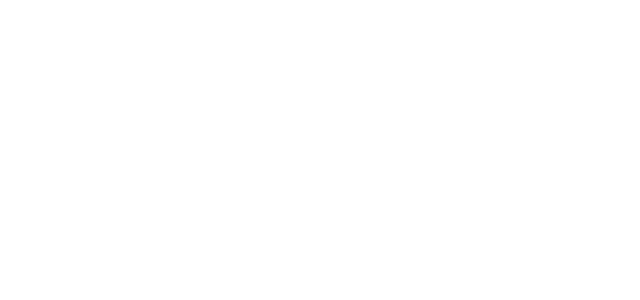
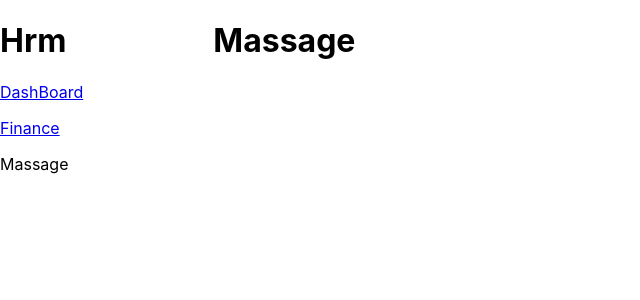
Before and after one commit to S-S-Revanth/Hrm, a React (Create React App) app: page /massage in a window 1280 px wide. Before the commit this address had no page. Shown: the top 300 px of the page, without its empty margins (0-640 px from the left). Built offline with nearby package versions, Linux system fonts and the light colour scheme.

Commit message:
adding massages

```diff
--- a/src/App.js
+++ b/src/App.js
@@ -1,6 +1,7 @@
 import Dsh from './Cmp/Dsh'
 import Finance from './Cmp/Finance'
 import {BrowserRouter,Route,Routes} from 'react-router-dom'
+import Massage from './Cmp/Massage'
 
 
 function App(){
@@ -9,6 +10,7 @@
     <Routes>
       <Route path='/' element={<Dsh/>}/>
       <Route path='/finance' element={<Finance/>}/>
+      <Route path='massage' element={<Massage/>}/>
 
     </Routes>
     </BrowserRouter>
--- /dev/null
+++ b/src/Cmp/Massage.js
@@ -0,0 +1,25 @@
+import React from 'react'
+import { Grid } from '@mui/system'
+import { Link } from 'react-router-dom'
+
+function Massage() {
+  return (
+    <div>
+      <Grid container>
+        <Grid size={2}>
+            <h1>Hrm</h1>
+            <Link to='/'> <p>DashBoard</p></Link>
+            <Link to='/finance'><p>Finance</p></Link>
+            <p>Massage</p>
+        </Grid>
+        <Grid size={10}>
+            <h1>Massage</h1>
+
+        </Grid>
+
+      </Grid>
+    </div>
+  )
+}
+
+export default Massage
```
